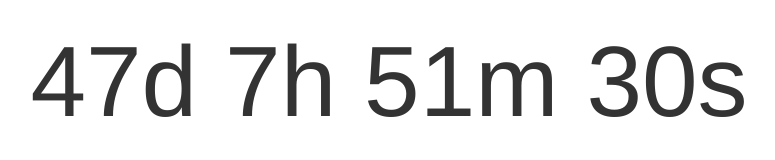
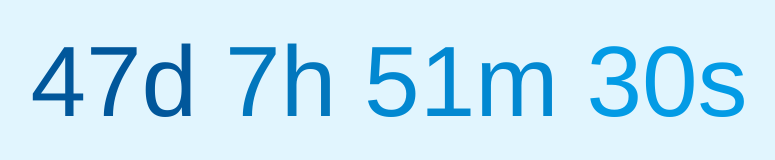
Before and after one commit to I-am-Harsh/Timer-Clock, a plain HTML site: page index.html in a window 1280 px wide. Shown: the whole page, without its empty margins (251-1026 px from the left). Drawn offline with nearby package versions, Linux system fonts and the light colour scheme.

Commit message:
Update index.html

```diff
--- a/index.html
+++ b/index.html
@@ -12,18 +12,18 @@
     <script src="https://maxcdn.bootstrapcdn.com/bootstrap/3.3.7/js/bootstrap.min.js"></script>
 </head>
 
-<body>
+<body style="background-color:#E1F5FE">
     <div class="main text-center">
         <center>
            <p id="disp"></p>
             <div class="row" id="main_timer">
-                <span id="days"></span>
+                <span id="days" style="color:#01579B"></span>
                 <br class="br-mob">
-                <span id="hours"></span>
+                <span id="hours" style="color:#0277BD"></span>
                 <br class="br-mob">
-                <span id="mins"></span>
+                <span id="mins" style="color:#0288D1"></span>
                 <br class="br-mob">
-                <span id="secs"></span>
+                <span id="secs" style="color:#039BE5"></span>
                 <br class="br-mob">
             </div>
         </center>
```
